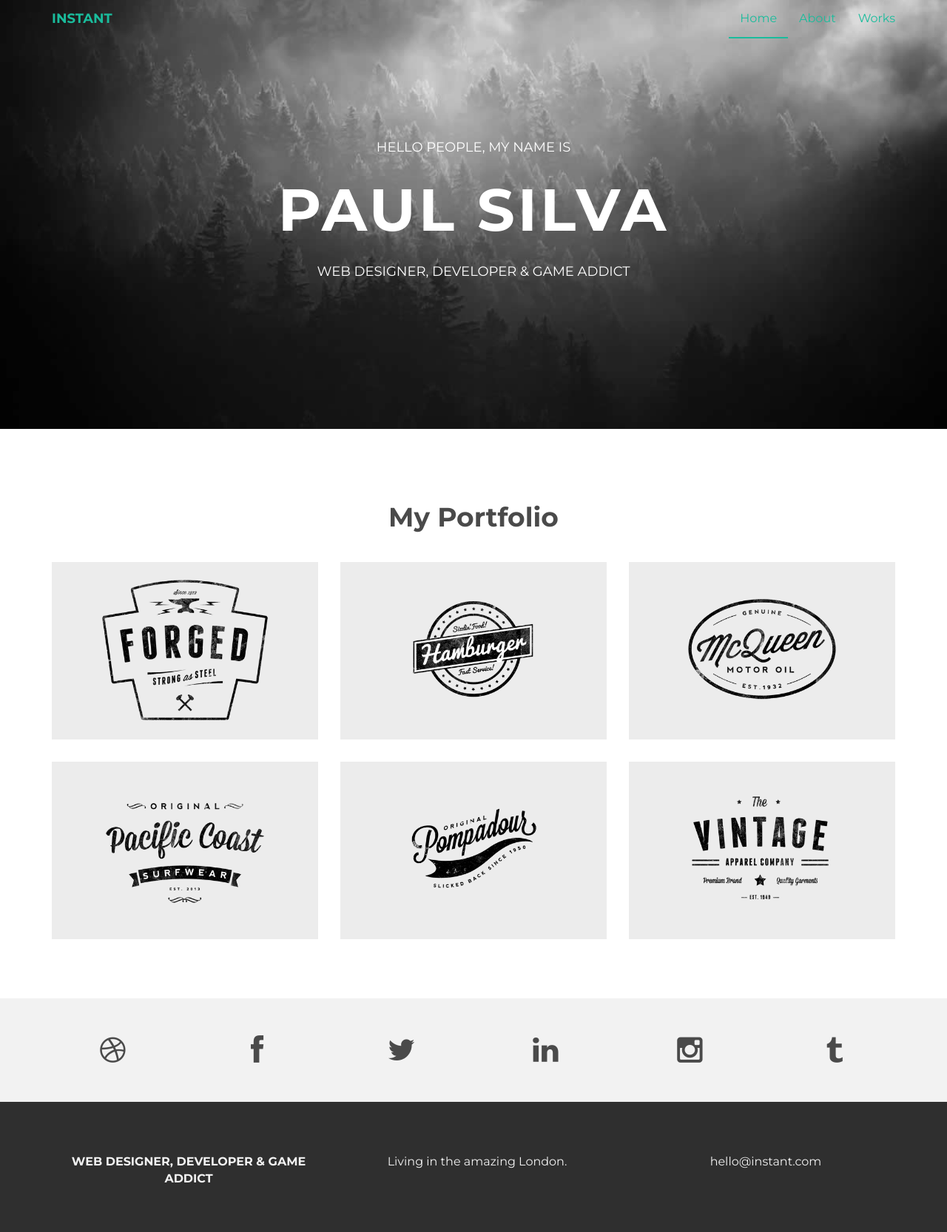
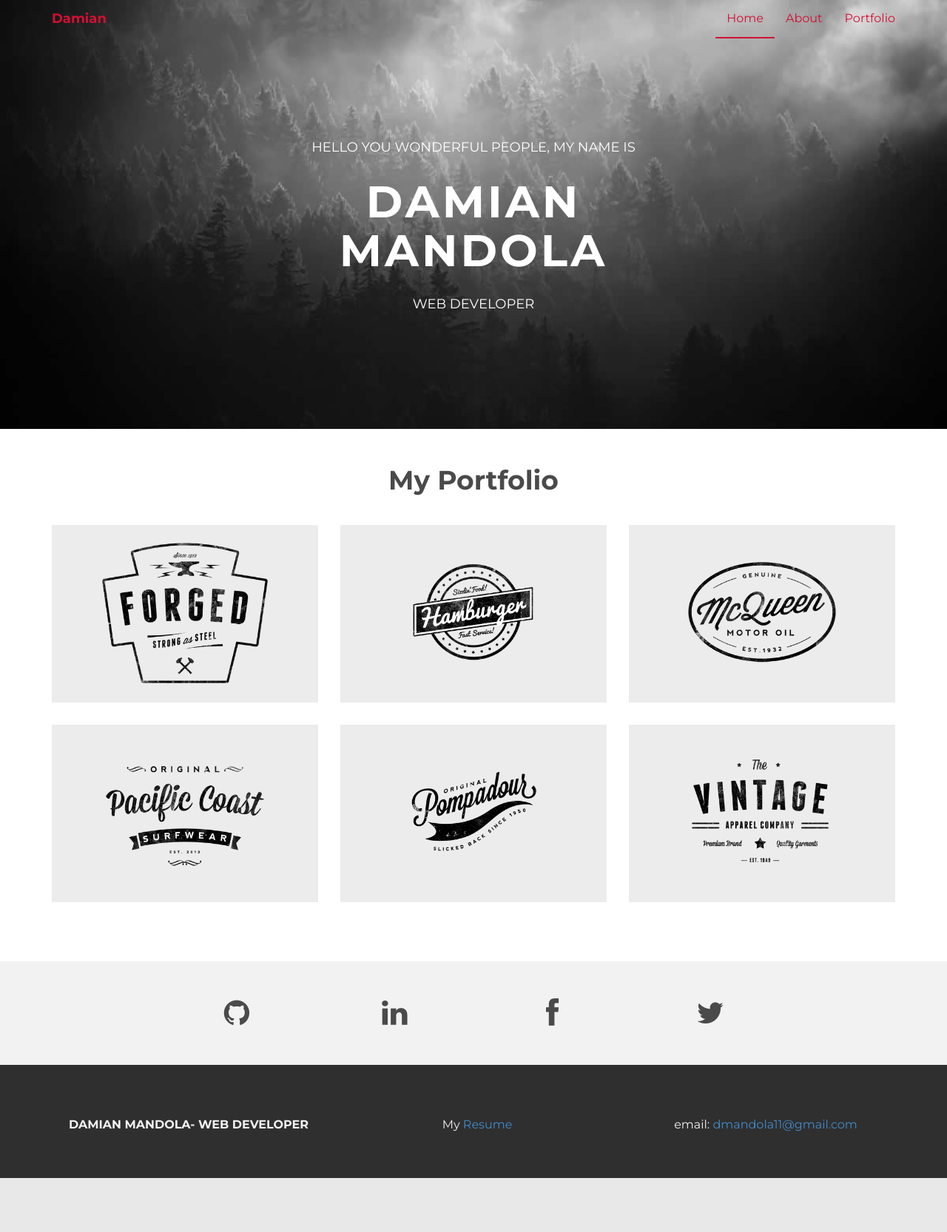
Before and after one commit to dmandola11/djPortfolio, a PHP site: page / in a window 1280 px wide. Shown: the whole page at 74% size. After the commit the page ends 1593 px from the top, so only its background shows below. Run offline with PHP 8.4, Linux system fonts and the light colour scheme; some libraries are stand-ins or nearby versions.

Commit message:
updated css and html links

```diff
--- a/assets/css/style.css
+++ b/assets/css/style.css
@@ -1,17 +1,3 @@
-/*
- * Author: Carlos Alvarez
- * URL: http://Alvarez.is
- *
- * Project Name: NYC Design
- * Version: 1.0
- * Date: 04-20-2014
- * URL:
- */
-
-
-/* ==========================================================================
-   Base Styles, Bootstrap Modifications & Fonts Import
-   ========================================================================== */
 
 @import url(http://fonts.googleapis.com/css?family=Montserrat:400,700);
 
@@ -28,9 +14,6 @@
     text-shadow: none;
 }
 
-/*
- * A better looking default horizontal rule
- */
 
  hr {
     display: block;
@@ -46,7 +29,7 @@
 }
 
 .mt {
-	margin-top: 80px;
+	margin-top: 30px;
 }
 
 .mb {
@@ -78,7 +61,7 @@ h1, h2, h3, h4, h5, h6 {
 }
 
 .navbar-default .navbar-brand {
-	color: #1abc9c;
+	color: #d21034;
 }
 
 .navbar-default {
@@ -87,13 +70,13 @@ h1, h2, h3, h4, h5, h6 {
 }
 
 .navbar-default .navbar-nav > .active > a, .navbar-default .navbar-nav > .active > a:hover, .navbar-default .navbar-nav > .active > a:focus {
-	color: #1abc9c;
+	color: #d21034;
 	background-color: transparent;
-	border-bottom: 2px solid #1abc9c
+	border-bottom: 2px solid #d21034;
 }
 
 .navbar-default .navbar-nav > li > a {
-	color: #1abc9c;
+	color: #d21034;
 }
 
 /* ==========================================================================
@@ -126,7 +109,7 @@ h1, h2, h3, h4, h5, h6 {
 	padding-top: 10px;
 	padding-bottom: 20px;
 	letter-spacing: 4px;
-	font-size: 80px;
+	font-size: 60px;
 	font-weight: bold;
 }
 
--- a/index.html
+++ b/index.html
@@ -8,7 +8,7 @@
     <meta name="author" content="">
     <link rel="shortcut icon" href="assets/ico/favicon.ico">
 
-    <title>INSTANT - Bootstrap Theme</title>
+    <title>Damian Mandola</title>
 
     <!-- Bootstrap core CSS -->
     <link href="assets/css/bootstrap.css" rel="stylesheet">
@@ -17,14 +17,6 @@
     <link href="assets/css/style.css" rel="stylesheet">
     <link href="assets/css/font-awesome.min.css" rel="stylesheet">
 
-    <!-- Just for debugging purposes. Don't actually copy this line! -->
-    <!--[if lt IE 9]><script src="../../assets/js/ie8-responsive-file-warning.js"></script><![endif]-->
-
-    <!-- HTML5 shim and Respond.js IE8 support of HTML5 elements and media queries -->
-    <!--[if lt IE 9]>
-      <script src="https://oss.maxcdn.com/libs/html5shiv/3.7.0/html5shiv.js"></script>
-      <script src="https://oss.maxcdn.com/libs/respond.js/1.4.2/respond.min.js"></script>
-    <![endif]-->
   </head>
 
   <body>
@@ -39,15 +31,15 @@
             <span class="icon-bar"></span>
             <span class="icon-bar"></span>
           </button>
-          <a class="navbar-brand" href="index.html">INSTANT</a>
+          <a class="navbar-brand" href="index.html">Damian</a>
         </div>
         <div class="navbar-collapse collapse">
           <ul class="nav navbar-nav navbar-right">
             <li class="active"><a href="index.html">Home</a></li>
             <li><a href="about.html">About</a></li>
-            <li><a href="#works">Works</a></li>
+            <li><a href="#works">Portfolio</a></li>
           </ul>
-        </div><!--/.nav-collapse -->
+        </div>
       </div>
     </div>
 
@@ -56,13 +48,13 @@
 	    <div class="container">
 			<div class="row">
 				<div class="col-lg-6 col-lg-offset-3">
-					<h4>HELLO PEOPLE, MY NAME IS</h4>
-					<h1>PAUL SILVA</h1>
-					<h4>WEB DESIGNER, DEVELOPER & GAME ADDICT</h4>
+					<h4>HELLO YOU WONDERFUL PEOPLE, MY NAME IS</h4>
+					<h1>DAMIAN MANDOLA</h1>
+					<h4>WEB DEVELOPER</h4>
 				</div>
-			</div><! --/row -->
-	    </div> <!-- /container -->
-	</div><! --/headerwrap -->
+			</div>
+	    </div>
+	</div>
 
 	<section id="works"></section>
 	<div class="container">
@@ -87,51 +79,48 @@
 			<div class="col-lg-4 col-md-4 col-sm-4 gallery">
 				<a href="work.html"><img src="assets/img/portfolio/folio06.png" class="img-responsive"></a>
 			</div>
-		</div><! --/row -->
-	</div><! --/container -->
+		</div>
+	</div>
 
 	<div id="social">
-		<div class="container">
+		<div class="container-fluid">
 			<div class="row centered">
-				<div class="col-lg-2">
-					<a href="#"><i class="fa fa-dribbble"></i></a>
+				<div class="col-lg-2 col-lg-offset-2">
+					<a href="https://www.github.com/dmandola11" target="_blank"><i class="fa fa-github"></i></a>
 				</div>
 				<div class="col-lg-2">
-					<a href="#"><i class="fa fa-facebook"></i></a>
+					<a href="https://www.linkedin.com/in/damianjr" target="_blank"><i class="fa fa-linkedin"></i></a>
 				</div>
 				<div class="col-lg-2">
-					<a href="#"><i class="fa fa-twitter"></i></a>
+					<a href="https://www.facebook.com/profile.php?id=903469" target="_blank"><i class="fa fa-facebook"></i></a>
 				</div>
 				<div class="col-lg-2">
-					<a href="#"><i class="fa fa-linkedin"></i></a>
-				</div>
-				<div class="col-lg-2">
-					<a href="#"><i class="fa fa-instagram"></i></a>
-				</div>
-				<div class="col-lg-2">
-					<a href="#"><i class="fa fa-tumblr"></i></a>
+					<a href="https://twitter.com/damdola" target="_blank"><i class="fa fa-twitter"></i></a>
 				</div>
 
-			</div><! --/row -->
-		</div><! --/container -->
-	</div><! --/social -->
+			</div><!--/row -->
+		</div><!--/container -->
+	</div><!--/social -->
 
 	<div id="footerwrap">
 		<div class="container">
 			<div class="row centered">
 				<div class="col-lg-4">
-					<p><b>WEB DESIGNER, DEVELOPER & GAME ADDICT</b></p>
+					<p><b>DAMIAN MANDOLA- WEB DEVELOPER</b></p>
 				</div>
 
 				<div class="col-lg-4">
-					<p>Living in the amazing London.</p>
+					<p>My <a href="assets/docs/dmandola.pdf" target="_blank">Resume</a></p>
 				</div>
 				<div class="col-lg-4">
-					<p>hello@instant.com</p>
+					<p>email:
+					<a href="mailto:dmandola11@gmail.com?Subject=Hello%20Damian"
+					target="_blank">dmandola11@gmail.com</a>
+					</p>
 				</div>
 			</div>
 		</div>
-	</div><! --/footerwrap -->
+	</div> <!--footerwrap-->
 
 
 
```
Also changed, not shown: about.html (+24 -27 lines), work.html (+6 -9 lines), assets/ico/favicon.ico (added), assets/img/about.jpg, 4 other files.
